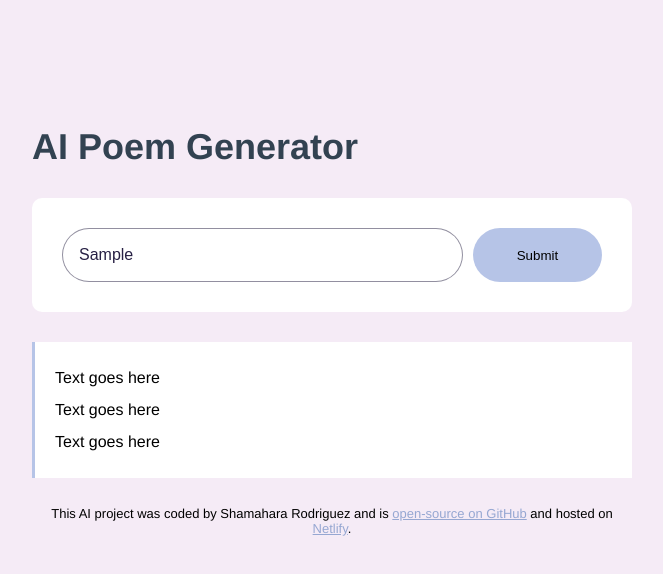
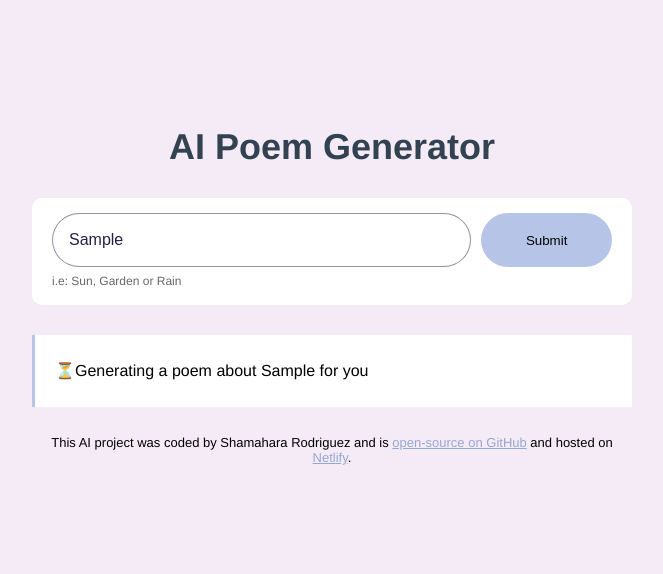
Before and after one commit to Shroez/text-generator, a plain HTML site: page index.html in a window 1280 px wide. Both pictures are taken after typing "Sample" into the empty fields and a click on the input 845 px from the left and 255 px from the top of the page. Shown: the whole page, without its empty margins (308-971 px from the left). Drawn offline with nearby package versions, Linux system fonts and the light colour scheme; no server answers.

Commit message:
Improved user experience

```diff
--- a/index.html
+++ b/index.html
@@ -16,24 +16,20 @@
       </header>
 
       <main id="text-generator-form">
+        <div class="form-container">
           <form>
             <input
               type="text"
-            placeholder="Write your text here"
+              placeholder="Enter a word to create a poem"
               autofocus
               autocomplete="off"
               class="instructions"
               id="user-instructions" />
             <input type="submit" class="submit-button" />
           </form>
-        <div class="generated-text" id="submited-text">
-          Text goes here
-          <br />
-          Text goes here
-          <br />
-          Text goes here
-          <br />
+          <div class="hint">i.e: Sun, Garden or Rain</div>
         </div>
+        <div class="generated-text hidden" id="submited-text"></div>
         <br />
       </main>
 
--- a/src/index.js
+++ b/src/index.js
@@ -20,6 +20,14 @@ function generateText(event) {
     "you are a romantic poem expert and love to write clear, short poems, your mission is to generate a four line poem in html format. make sure to separate each line, and to follow the users instructions. also sign your poem with 'SheCodes AI' wrapped with <strong> at the end. dont show the ` ` in the text ";
   let apiUrl = `https://api.shecodes.io/ai/v1/generate?prompt=${prompt}&context=${context}&key=${apiKey}`;
 
+  let textElement = document.querySelector("#submited-text");
+  textElement.classList.remove("hidden");
+  textElement.innerHTML = `
+  <div class="blink">
+  ⏳Generating a poem about ${instructionsInput.value} for you
+  </div>
+  `;
+
   console.log("Generating text");
   console.log(`Prompt: ${prompt}`);
   console.log(`context: ${context}`);
--- a/src/style.css
+++ b/src/style.css
@@ -20,17 +20,26 @@ h1 {
   font-size: 36px;
   line-height: 1.5;
   color: rgb(50, 66, 81);
+  text-align: center;
 }
 
-form {
-  padding: 30px;
+.form-container {
   background-color: rgb(255, 255, 255);
   border-radius: 10px;
-  display: flex;
   box-shadow: 0px, 20px, 60px rgba(65, 50, 100, 0.08);
   margin-bottom: 30px;
+  padding: 15px 20px;
+}
+form {
+  display: flex;
 }
 
+.hint {
+  line-height: 1.5;
+  font-size: 12px;
+  margin-top: 5px;
+  opacity: 0.6;
+}
 .instructions {
   padding: 16px;
   border: 1px solid rgba(39, 33, 66, 0.5);
@@ -57,6 +66,10 @@ form {
   box-shadow: 0px, 4px, 30px, 0px rgba(65, 50, 100, 0.08);
 }
 
+.hidden {
+  display: none;
+}
+
 .generated-text strong {
   color: rgb(143, 161, 207);
 }
@@ -66,3 +79,18 @@ footer {
   font-size: 13px;
   margin-top: 10px;
 }
+
+.blink {
+  animation: blink-animation 1s steps(5, start);
+}
+
+@keyframes blink-animation {
+  to {
+    visibility: hidden;
+  }
+}
+@-webkit-keyframes blink-animation {
+  to {
+    visibility: hidden;
+  }
+}
```
Lines whose indentation alone changed are shown as unchanged.
